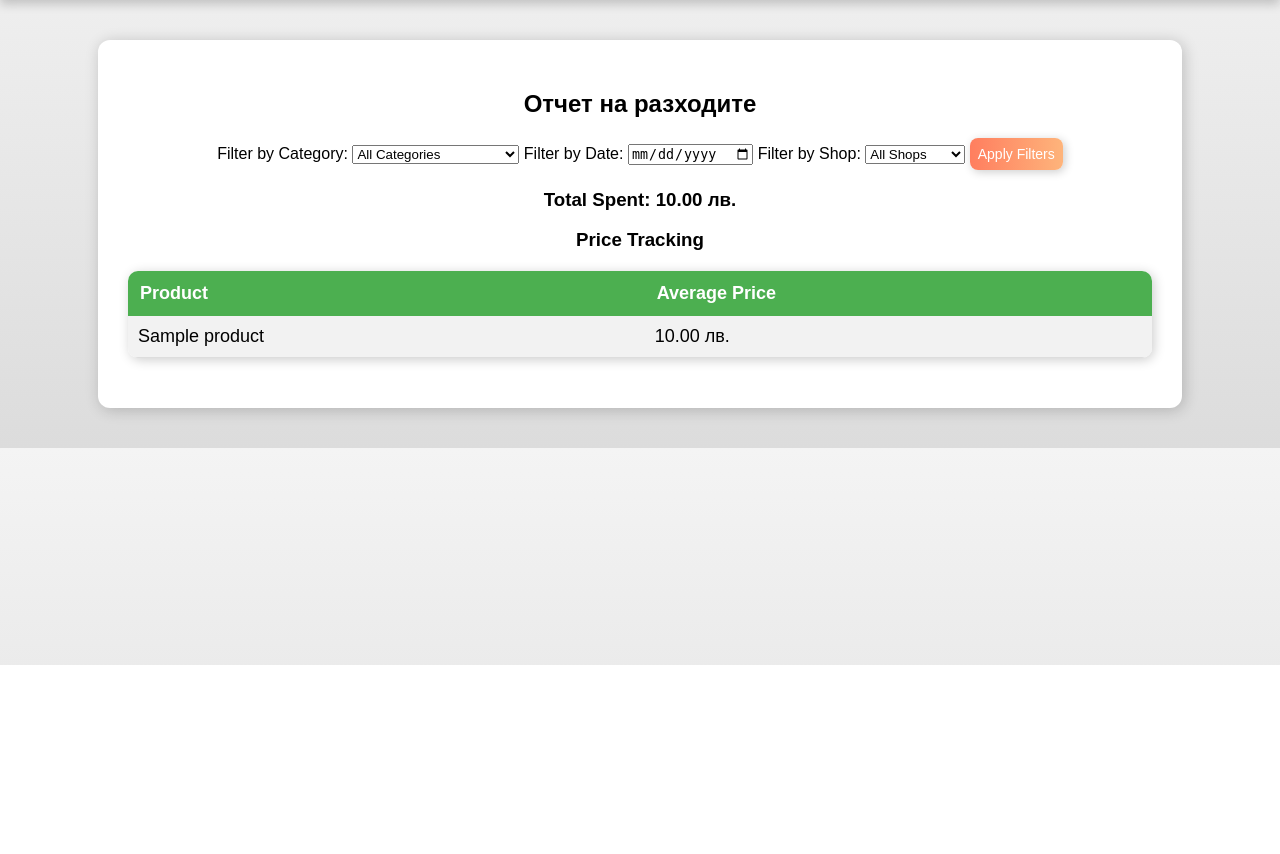
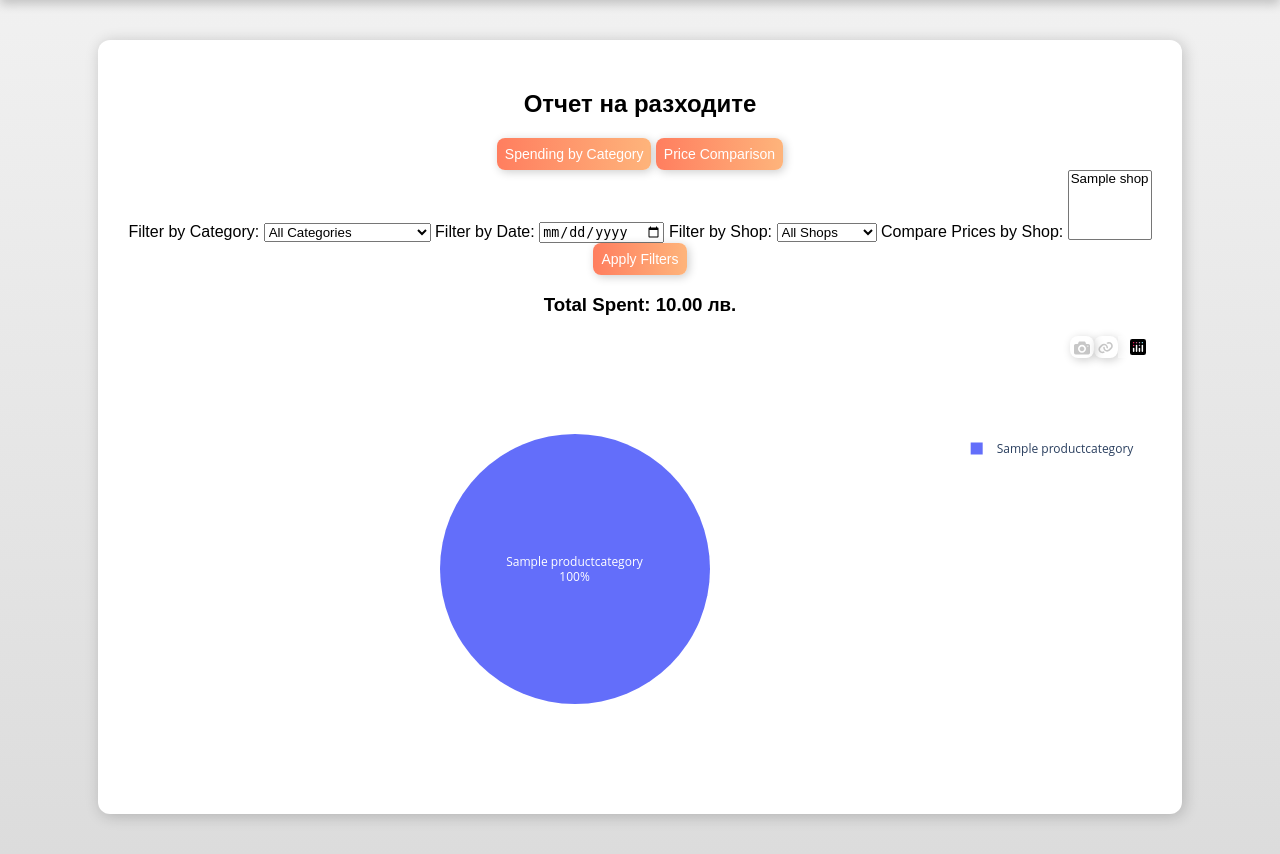
Before and after one commit to smihaylov79/hrp, a Django app: page /inventory/reports/ in a window 1280 px wide. Shown: the part 135-989 px from the top of the page. Before the commit the page ends 800 px from the top, so only its background shows below. Run offline with Django 5.2, Linux system fonts and the light colour scheme; a user stored in the database is signed in; tables that the repository leaves empty hold one stand-in row (values such as "Sample post").

Commit message:
updated reports

```diff
--- a/inventory/models.py
+++ b/inventory/models.py
@@ -38,7 +38,7 @@ class InventoryProduct(models.Model):
                                                         "minimum_quantity"])
 
     def __str__(self):
-        return f"{self.name} - {self.quantity} units - Avg Price: {self.average_price}"
+        return f"{self.product.name} - {self.quantity} units - Avg Price: {self.average_price}"
 
 
 class UserProductCategory(models.Model):
@@ -49,4 +49,4 @@ class UserProductCategory(models.Model):
     minimum_quantity = models.DecimalField(max_digits=10, decimal_places=3, default=0.000)
 
     def __str__(self):
-        return self.name
+        return self.product_category.name
--- a/inventory/templates/inventory/reports.html
+++ b/inventory/templates/inventory/reports.html
@@ -1,47 +1,112 @@
 {% extends "base.html" %}
+
+{% load custom_filters %}
 
 {% block content %}
     <h2>Отчет на разходите</h2>
+
+    <!-- Report Selection Buttons -->
+    <div>
+        <button onclick="showReport('category')">Spending by Category</button>
+        <button onclick="showReport('price_changes')">Price Comparison</button>
+    </div>
+
+    <!-- Filtering Form -->
     <form method="GET" action="{% url 'inventory_reports' %}">
         <label for="category">Filter by Category:</label>
         <select name="category">
             <option value="">All Categories</option>
             {% for category in user_categories %}
-                <option value="{{ category.product_category.id }}">{{ category.product_category.name }}</option>
+                <option value="{{ category.product_category.id }}" {% if category_filter == category.product_category.id|stringformat:"s" %}selected{% endif %}>
+                    {{ category.product_category.name }}
+                </option>
             {% endfor %}
         </select>
 
         <label for="date">Filter by Date:</label>
-        <input type="date" name="date">
+        <input type="date" name="date" value="{{ date_filter }}">
 
         <label for="shop">Filter by Shop:</label>
         <select name="shop">
             <option value="">All Shops</option>
             {% for shop in user_shops %}
-                <option value="{{ shop.id }}">{{ shop.name }}</option>
+                <option value="{{ shop.id }}" {% if shop_filter == shop.id|stringformat:"s" %}selected{% endif %}>
+                    {{ shop.name }}
+                </option>
+            {% endfor %}
+        </select>
+
+        <!-- Multi-select Shops for Comparison -->
+        <label for="shops">Compare Prices by Shop:</label>
+        <select name="shops" multiple>
+            {% for shop in user_shops %}
+                <option value="{{ shop.id }}" {% if shop.id|stringformat:"s" in selected_shops %}selected{% endif %}>
+                    {{ shop.name }}
+                </option>
             {% endfor %}
         </select>
 
         <button type="submit">Apply Filters</button>
     </form>
 
-    <h3>Total Spent: {{ total_spent }} лв.</h3>
+    <!-- Total Spending -->
+    <h3>Total Spent: {{ total_spent|default:"0.00" }} лв.</h3>
 
-    <h3>Price Tracking</h3>
+    <!-- Pie Chart for Spending by Category -->
+    <div id="categoryReport">
+        {{ plot_div|safe }}
+    </div>
+
+    <!-- Price Comparison Table -->
+    <div id="priceTrackingReport" style="display: none;">
+        <h3>Price Comparison</h3>
         <table>
             <tr>
                 <th>Product</th>
-            <th>Average Price</th>
+                <th>Average Purchase Price</th>
+                {% for shop in user_shops %}
+                    <th class="shop-column shop-{{ shop.id }}">{{ shop.name }}</th>
+                {% endfor %}
             </tr>
-        {% for item in avg_price_changes %}
+            {% for product in avg_price_changes %}
 <tr>
-            <td>{{ item.product__name }}</td>
-            <td>{{ item.avg_price }} лв.</td>
+    <td>{{ product.product__name }}</td>
+    <td>{{ product.avg_price }} лв.</td>
+    {% for shop in shop_price_changes %}
+        <td class="shop-column shop-{{ shop.shop_id }}">
+    {% if product.product__name in shop.prices %}
+        {{ shop.prices|dict_key:product.product__name }} лв.
+    {% else %}
+        N/A
+    {% endif %}
+</td>
+
+    {% endfor %}
 </tr>
 {% empty %}
 <tr>
-            <td colspan="2">No price changes recorded.</td>
+    <td colspan="100%">No price changes recorded.</td>
 </tr>
 {% endfor %}
+
         </table>
+    </div>
+
+    <!-- JavaScript for Report Switching & Dynamic Shop Columns -->
+    <script>
+        function showReport(reportType) {
+            document.getElementById("categoryReport").style.display = (reportType === "category") ? "block" : "none";
+            document.getElementById("priceTrackingReport").style.display = (reportType === "price_changes") ? "block" : "none";
+        }
+
+        document.addEventListener("DOMContentLoaded", function() {
+            let selectedShops = {{ selected_shops|safe }};
+            document.querySelectorAll(".shop-column").forEach(column => {
+                if (!selectedShops.includes(column.classList[1].split('-')[1])) {
+                    column.style.display = "none"; // Hide non-selected shops
+                }
+            });
+        });
+    </script>
+
 {% endblock %}
--- a/inventory/templatetags/custom_filters.py
+++ b/inventory/templatetags/custom_filters.py
@@ -0,0 +1,7 @@
+from django import template
+
+register = template.Library()
+
+@register.filter
+def dict_key(dictionary, key):
+    return dictionary.get(key, "N/A")
--- a/inventory/views.py
+++ b/inventory/views.py
@@ -8,6 +8,8 @@ from django.db.models import Sum, Avg
 from django.http import JsonResponse
 from django.shortcuts import render, redirect, get_object_or_404
 import smtplib
+from plotly.offline import plot
+import plotly.graph_objs as go
 
 from shopping.models import ShoppingProduct, Shop, Shopping, ShoppingList, RecipeShoppingList
 from .models import *
@@ -72,44 +74,75 @@ def user_category_settings(request):
     return render(request, "inventory/user_category_settings.html", {"user_categories": user_categories})
 
 
+
 def inventory_reports(request):
-    # Get all categories associated with the user
     user_categories = UserProductCategory.objects.filter(user=request.user)
 
-    # Get all shops the user has made purchases from
     user_shops = Shop.objects.filter(id__in=Shopping.objects.filter(user=request.user).values("shop")).distinct()
-    # Filter options
+
     category_filter = request.GET.get("category")
     date_filter = request.GET.get("date")
     shop_filter = request.GET.get("shop")
 
-    # Get base shopping data
+    selected_shops = request.GET.getlist("shops")
+
     shopping_data = ShoppingProduct.objects.filter(shopping__user=request.user)
 
-    if category_filter and category_filter.strip() != "":
+    if category_filter and category_filter.strip():
         shopping_data = shopping_data.filter(product__category_id=category_filter)
 
-    if date_filter and date_filter.strip() != "":
+    if date_filter and date_filter.strip():
         shopping_data = shopping_data.filter(shopping__date=date_filter)
 
-    if shop_filter and shop_filter.strip() != "":
+    if shop_filter and shop_filter.strip():
         shopping_data = shopping_data.filter(shopping__shop_id=shop_filter)
 
-    # Aggregate data
-    total_spent = round(shopping_data.aggregate(total=Sum("amount"))["total"], 2) or 0
+    total_spent = round(shopping_data.aggregate(total=Sum("amount"))["total"] or 0, 2)
+
     avg_price_changes = shopping_data.values("product__name").annotate(avg_price=Avg("price"))
     for item in avg_price_changes:
         item["avg_price"] = round(item["avg_price"], 2)
+
+    shop_price_changes = []
+    for shop in user_shops:
+        shop_avg_prices = shopping_data.filter(shopping__shop=shop).values("product__name").annotate(
+            shop_avg_price=Avg("price"))
+
+        shop_data = {
+            "shop_name": shop.name,
+            "shop_id": shop.id,
+            "prices": {item["product__name"]: round(item["shop_avg_price"], 2) for item in shop_avg_prices}
+        }
+
+        shop_price_changes.append(shop_data)
+
+    category_spending = shopping_data.values("product__category__name").annotate(total_spent=Sum("amount"))
+
+    labels = [entry["product__category__name"] for entry in category_spending]
+    values = [entry["total_spent"] for entry in category_spending]
+
+    pie_chart = go.Figure(
+        data=[go.Pie(labels=labels, values=values, textinfo="label+percent")]
+    )
+
+    plot_div = plot(pie_chart, output_type="div")
 
     context = {
         "shopping_data": shopping_data,
         "total_spent": total_spent,
         "avg_price_changes": avg_price_changes,
-        "user_categories": user_categories,  # Pass categories
-        "user_shops": user_shops,  # Pass shops
+        "shop_price_changes": shop_price_changes,
+        "user_categories": user_categories,
+        "user_shops": user_shops,
+        "selected_shops": selected_shops,
+        "plot_div": plot_div,
+        "category_filter": category_filter,
+        "date_filter": date_filter,
+        "shop_filter": shop_filter,
     }
 
     return render(request, "inventory/reports.html", context)
+
 
 @login_required
 def generate_shopping_list(request):
--- a/shopping/models.py
+++ b/shopping/models.py
@@ -95,7 +95,7 @@ class ShoppingList(models.Model):
     items = models.JSONField(default=list)
 
     def __str__(self):
-        return f"Shopping List for {self.user.username} - {self.date_generated}"
+        return f"Shopping List for {self.user.first_name} - {self.date_generated}"
 
 
 class RecipeShoppingList(models.Model):
@@ -105,4 +105,4 @@ class RecipeShoppingList(models.Model):
     items = models.JSONField(default=list)  # ✅ Stores missing products as a list of names
 
     def __str__(self):
-        return f"Shopping List for {self.user.username} - {self.recipe_name}"
+        return f"Shopping List for {self.user.first_name} - {self.recipe_name}"
```
Also changed, not shown: inventory/admin.py (+6 -1 lines), inventory/templates/inventory/inventory.html (+8 -8 lines), shopping/admin.py (+17 -0 lines). Lines whose indentation alone changed are shown as unchanged.
